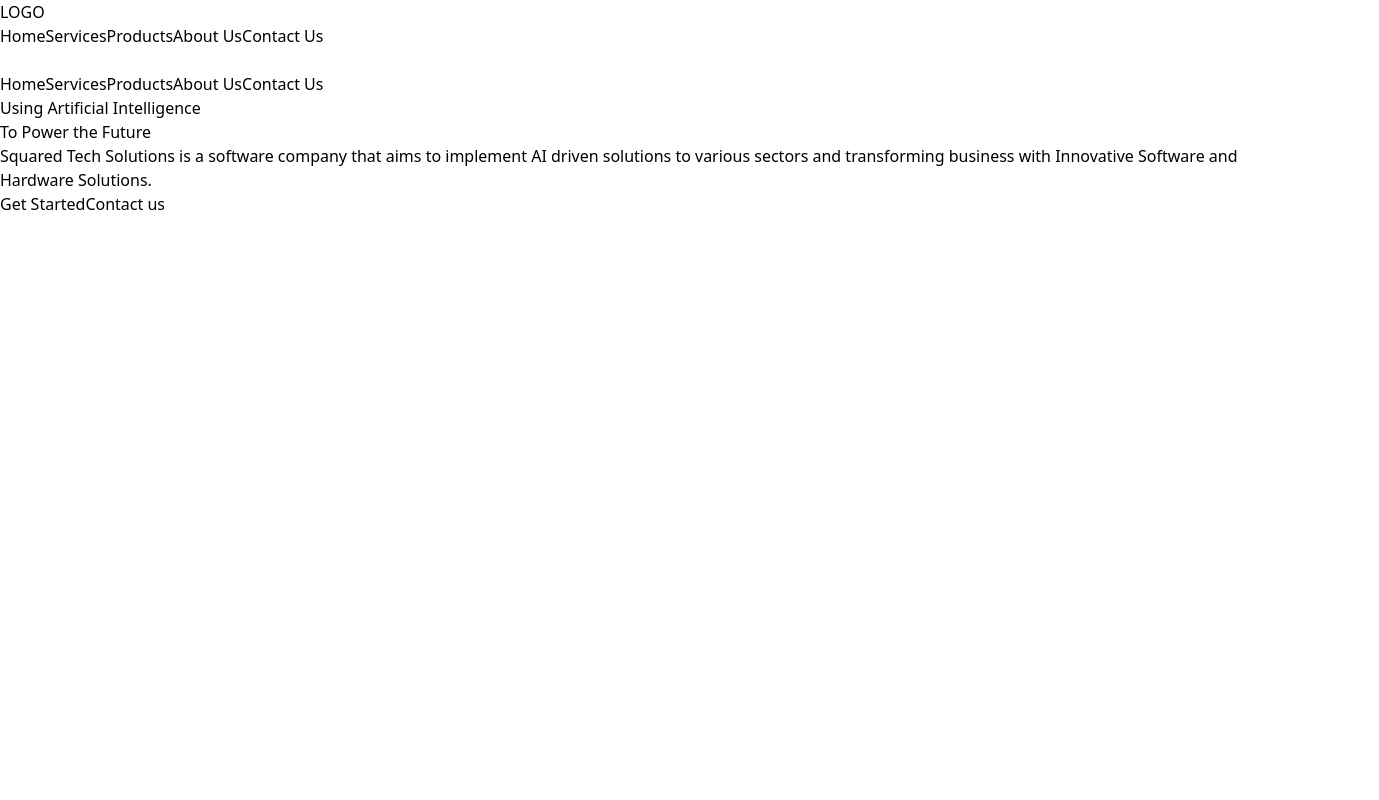
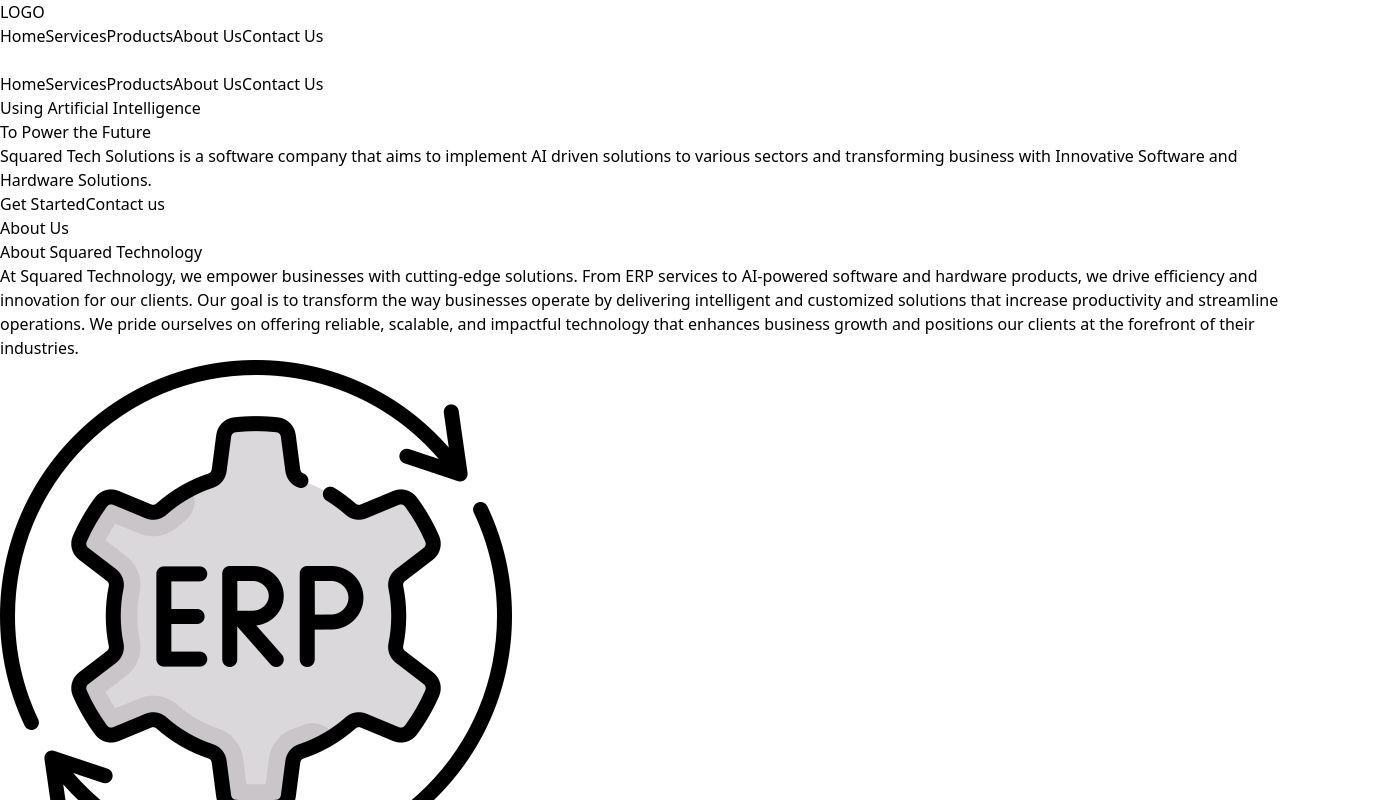
Before and after one commit to code-farmer-VII/squared-tech, a React (Vite) app: page / in a window 1280 px wide. Shown: the top 800 px of the page, 1379 px wide, since content can reach past the window. Built offline with nearby package versions, Linux system fonts and the light colour scheme.

Commit message:
Service Section

```diff
--- /dev/null
+++ b/src/components/Service.jsx
@@ -0,0 +1,91 @@
+import React from "react";
+import { motion } from "framer-motion";
+import ERP from "../assets/Image/ERP.png";
+import AI1 from "../assets/Image/AI1.png";
+import hardware from "../assets/Image/hard ware.png";
+import bg from "../assets/Image/gradiant line.png";
+
+// Service data
+const services = [
+  {
+    title: "ERP Services",
+    description:
+      "Unlock the full potential of your business with our expert ERP solutions. As an official Odoo partner, we deliver seamless and efficient operations.",
+    link: "#erp-services",
+    icon: ERP,
+    background: bg, // Background image for the service
+  },
+  {
+    title: "AI-Powered Software",
+    description:
+      "Revolutionize your business operations with our AI-driven software, including warehouse management, smart video management, and RFID-powered weapons management.",
+    link: "#ai-software",
+    icon: AI1,
+    background: bg, // Background image for the service
+  },
+  {
+    title: "Hardware Products",
+    description:
+      "Explore our range of hardware products, such as GPS tracking systems for cars, designed to enhance safety and efficiency.",
+    link: "#hardware-products",
+    icon: hardware,
+    background: bg, // Background image for the service
+  },
+];
+
+const ServiceSection = () => {
+  return (
+    <section className="bg-gray-100 py-16 px-6 md:px-12">
+      <div className="max-w-7xl mx-auto">
+        <h2 className="text-4xl font-bold text-center text-gray-800 mb-12">
+          Our Services
+        </h2>
+
+        {/* Service cards grid */}
+        <div className="grid grid-cols-1 md:grid-cols-3 gap-8">
+          {services.map(({ title, description, link, icon, background }, index) => (
+            <motion.div
+              key={index}
+              className="bg-purple-600 bg-opacity-40 backdrop-blur-md rounded-lg p-6 text-center shadow-lg border border-purple-300 relative overflow-hidden"
+              initial={{ opacity: 0, x: "-100%" }} // Card starts off-screen to the left
+              whileInView={{ opacity: 1, x: 0 }} // Moves into view
+              transition={{
+                duration: 0.8,
+                delay: 0.3 * index, // Delay for sequential animation
+                ease: "easeOut",
+              }}
+            >
+              {/* Background image with low opacity */}
+              <div
+                className="absolute inset-0 z-0 bg-cover bg-center"
+                style={{
+                  backgroundImage: `url(${background})`,
+                  opacity: 0.2, // Background image opacity
+                }}
+              />
+
+              {/* Card content */}
+              <div className="relative z-10">
+                <img
+                  src={icon}
+                  alt={title}
+                  className="mx-auto mb-4 w-20 h-20"
+                />
+                <h3 className="text-xl font-semibold text-white mb-4">{title}</h3>
+                <p className="text-white mb-6">{description}</p>
+                <a
+                  href={link}
+                  className="text-purple-900 font-bold hover:underline"
+                >
+                  Discover now
+                </a>
+              </div>
+            </motion.div>
+          ))}
+        </div>
+      </div>
+    </section>
+  );
+};
+
+export default ServiceSection;
--- a/src/page/Home.jsx
+++ b/src/page/Home.jsx
@@ -1,10 +1,15 @@
 import React from 'react'
 import HeroSection from '../components/Hero'
+import AboutUs from './AboutUs'
+import AboutSection from '../components/About'
+import ServiceSection from '../components/Service'
 
 function Home() {
   return (
     <div>
         <HeroSection />
+        <AboutSection />
+        <ServiceSection />
     </div>
 
 )
```
